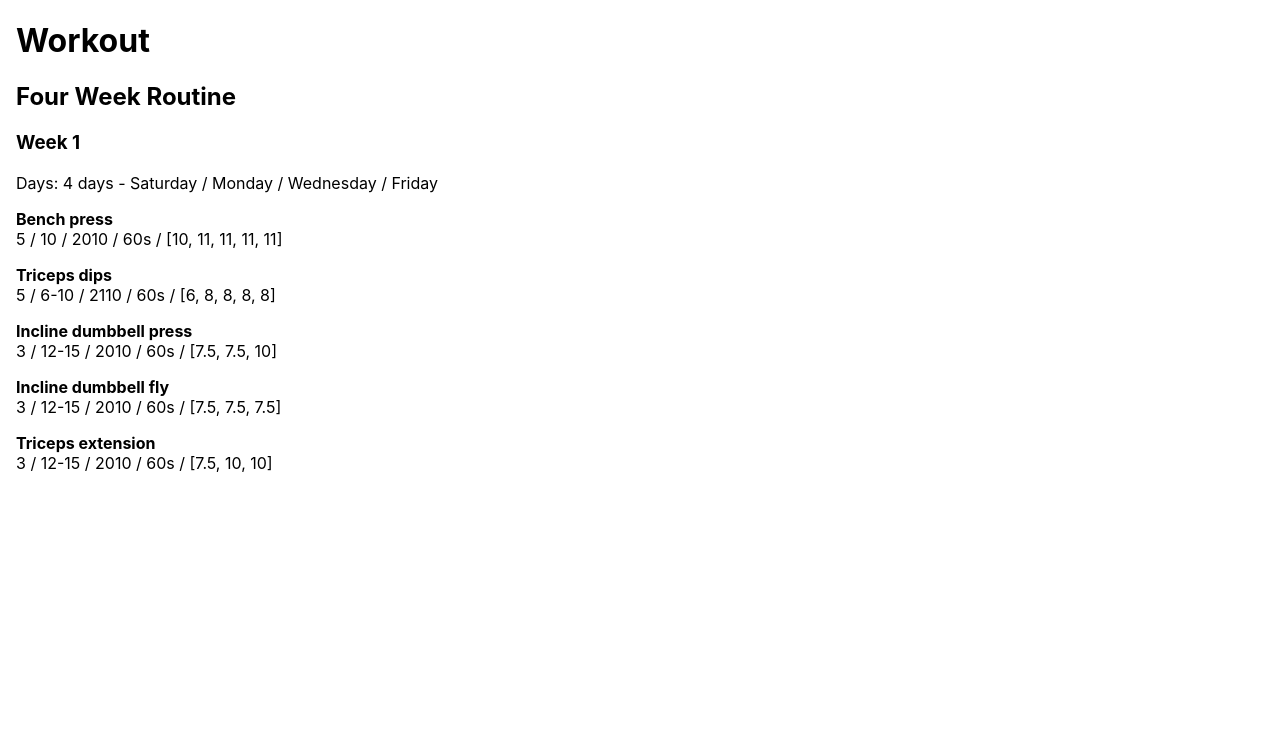
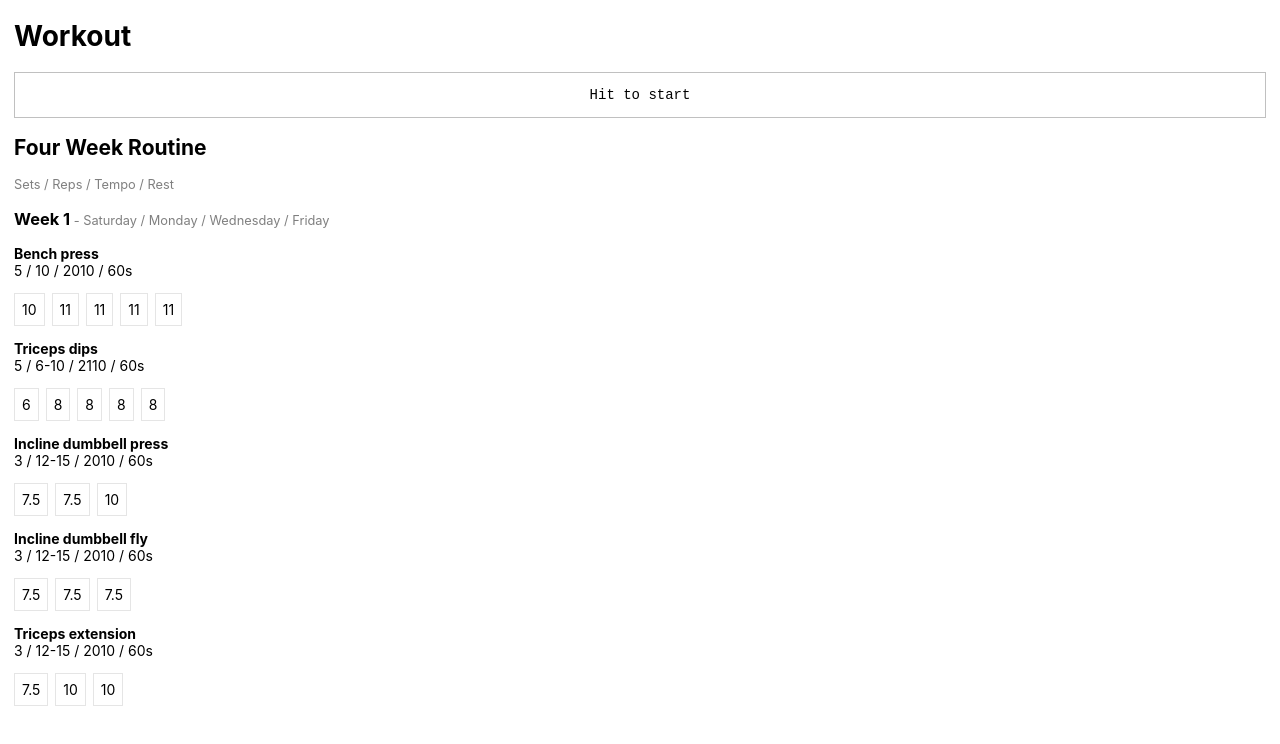
Before and after one commit to san650/workout, a React (Create React App) app: page / in a window 1280 px wide. Shown: the top 744 px of the page. Built offline with nearby package versions, Linux system fonts and the light colour scheme; the HTML template or start-up script is replaced by a standard one.

Commit message:
Mark set as done and add help text

```diff
--- a/src/App.css
+++ b/src/App.css
@@ -1,3 +1,4 @@
 body {
   margin: 1em;
+  font-size: 14px;
 }
--- a/src/App.js
+++ b/src/App.js
@@ -1,20 +1,34 @@
 import React from 'react';
 import './App.css';
 import data from './data';
+import StopWatch from './components/stopwatch';
+import Set from './components/set';
 
 function App() {
   return (
     <div>
       <h1>Workout</h1>
+      <StopWatch />
       <Training {...data} />
     </div>
   );
 }
 
+const helpStyle = {
+  color: 'rgba(0,0,0,.5)',
+  fontSize: '.8rem',
+  fontWeight: 'normal'
+};
+
 function Training({ title, weeks }) {
   return (
     <div>
-      <h2>{title}</h2>
+      <h2>
+        {title}
+      </h2>
+      <p style={helpStyle}>
+        Sets / Reps / Tempo / Rest
+      </p>
       {weeks.map((week) => <Week key={week.title} {...week} />)}
     </div>
   );
@@ -23,9 +37,13 @@ function Training({ title, weeks }) {
 function Week({ title, days, exercises }) {
   return (
     <div>
-      <h3>{title}</h3>
-      <p>Days: {days}</p>
-      {exercises.map((exercise) => <Exercise {...exercise} />)}
+      <h3>
+        {title}
+        <span style={helpStyle}>
+          {' '} - {days}
+        </span>
+      </h3>
+      {exercises.map((exercise) => <Exercise key={exercise.name} {...exercise} />)}
     </div>
   );
 }
@@ -37,9 +55,12 @@ function Exercise({ name, sets, reps, tempo, rest, weights }) {
         <strong>{name}</strong>
         <br />
         <span>
-          {sets} / {reps} / {tempo} / {rest}s / [{weights.join(", ")}]
+          {sets} / {reps} / {tempo} / {rest}s
         </span>
       </p>
+      {weights.map((weight, index) =>
+        <Set key={index} weight={weight} />
+      )}
     </div>
   );
 }
--- /dev/null
+++ b/src/components/set/index.js
@@ -0,0 +1,51 @@
+import React, { Component } from 'react';
+
+const style = {
+  display: 'inline-block',
+  padding: '.5em',
+  border: '1px solid rgba(0,0,0,.1)',
+  textAlign: 'center',
+  margin: '0 .5em 0 0'
+};
+
+const checkedStyle = {
+  textDecoration: 'line-through',
+  opacity: '.5'
+};
+
+export default class Set extends Component {
+  state = {
+    checked: false
+  }
+
+  render() {
+    const { checked } = this.state;
+    let weight;
+
+    if (checked) {
+      weight = (
+        <span style={checkedStyle}>
+          {this.props.weight}
+        </span>
+      );
+    } else {
+      weight = (
+        <span>
+          {this.props.weight}
+        </span>
+      );
+    }
+
+    return (
+      <div style={style} onClick={this.handleClick}>
+        {weight}
+      </div>
+    );
+  }
+
+  handleClick = () => {
+    this.setState({
+      checked: !this.state.checked
+    });
+  }
+}
--- /dev/null
+++ b/src/components/stopwatch/index.js
@@ -0,0 +1,44 @@
+import React, { Component } from 'react';
+
+const style = {
+  border: '1px solid silver',
+  padding: '1em',
+  textAlign: 'center',
+  fontFamily: 'monospace'
+};
+
+export default class StopWatch extends Component {
+  state = {
+    seconds: 'Hit to start'
+  }
+
+  render() {
+    let label = this.state.seconds;
+
+    if (!isNaN(label)) {
+      let minutes = Math.floor(label / 60).toString();
+      let seconds = (label % 60).toString();
+
+      label = `${minutes.padStart(2, '0')}:${seconds.padStart(2, '0')}`;
+    }
+
+    return (
+      <div aria-label="button" style={style} onClick={this.handleRestartClick}>
+        {label}
+      </div>
+    );
+  }
+
+  handleRestartClick = () => {
+    window.clearInterval(this.intervalId);
+    this.intervalId = window.setInterval(this.handleTick, 1000);
+
+    this.setState({ seconds: 0 });
+  }
+
+  handleTick = () => {
+    this.setState({
+      seconds: this.state.seconds + 1,
+    });
+  }
+}
--- a/src/data.js
+++ b/src/data.js
@@ -3,7 +3,7 @@ export default {
   weeks: [
     {
       title: "Week 1",
-      days: "4 days - Saturday / Monday / Wednesday / Friday",
+      days: "Saturday / Monday / Wednesday / Friday",
       exercises: [
         exercise("Bench press", 5, '10', '2010', 60, [10,11,11,11,11]),
         exercise("Triceps dips", 5, '6-10', '2110', 60, [6,8,8,8,8]),
```
